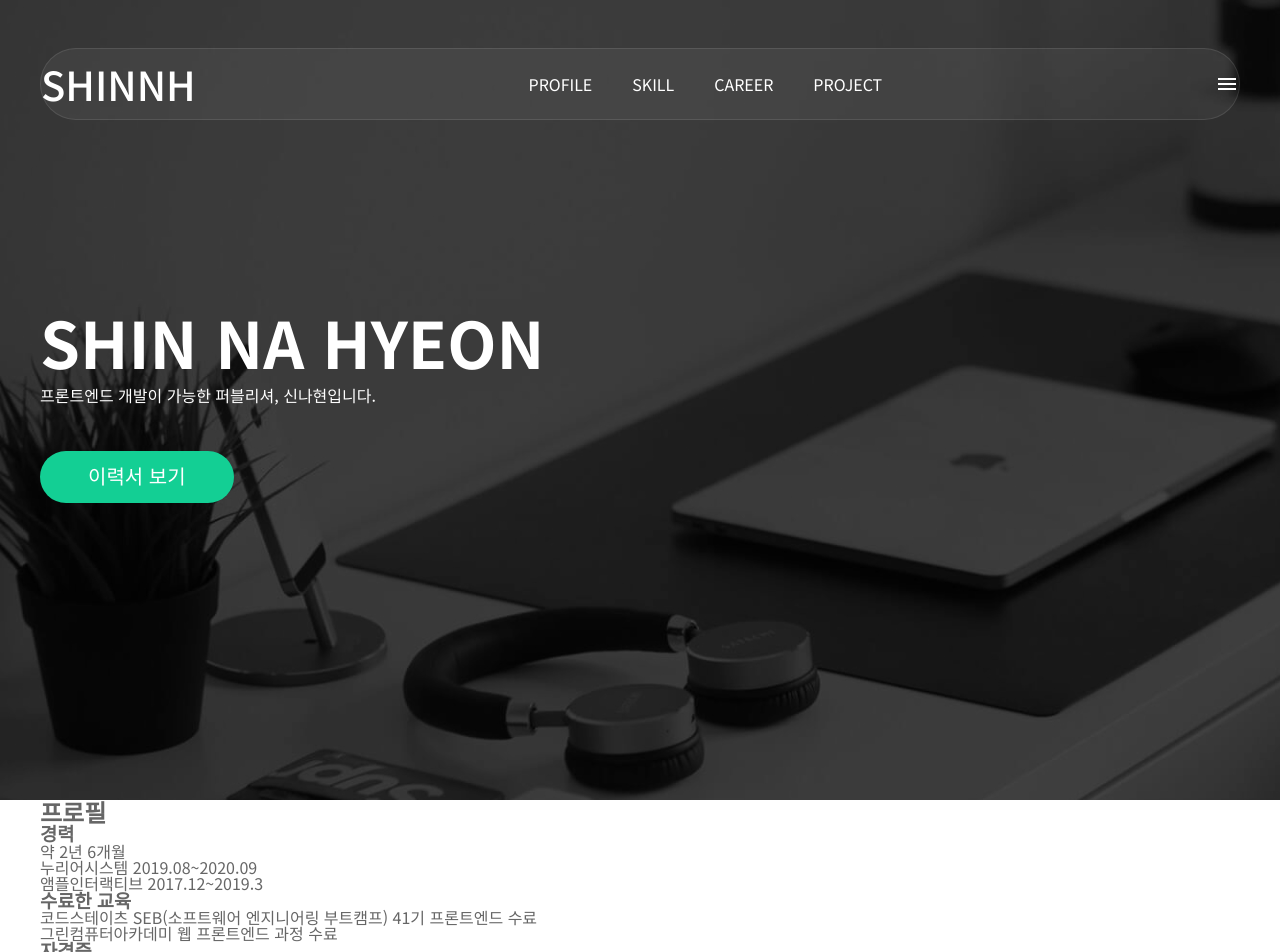
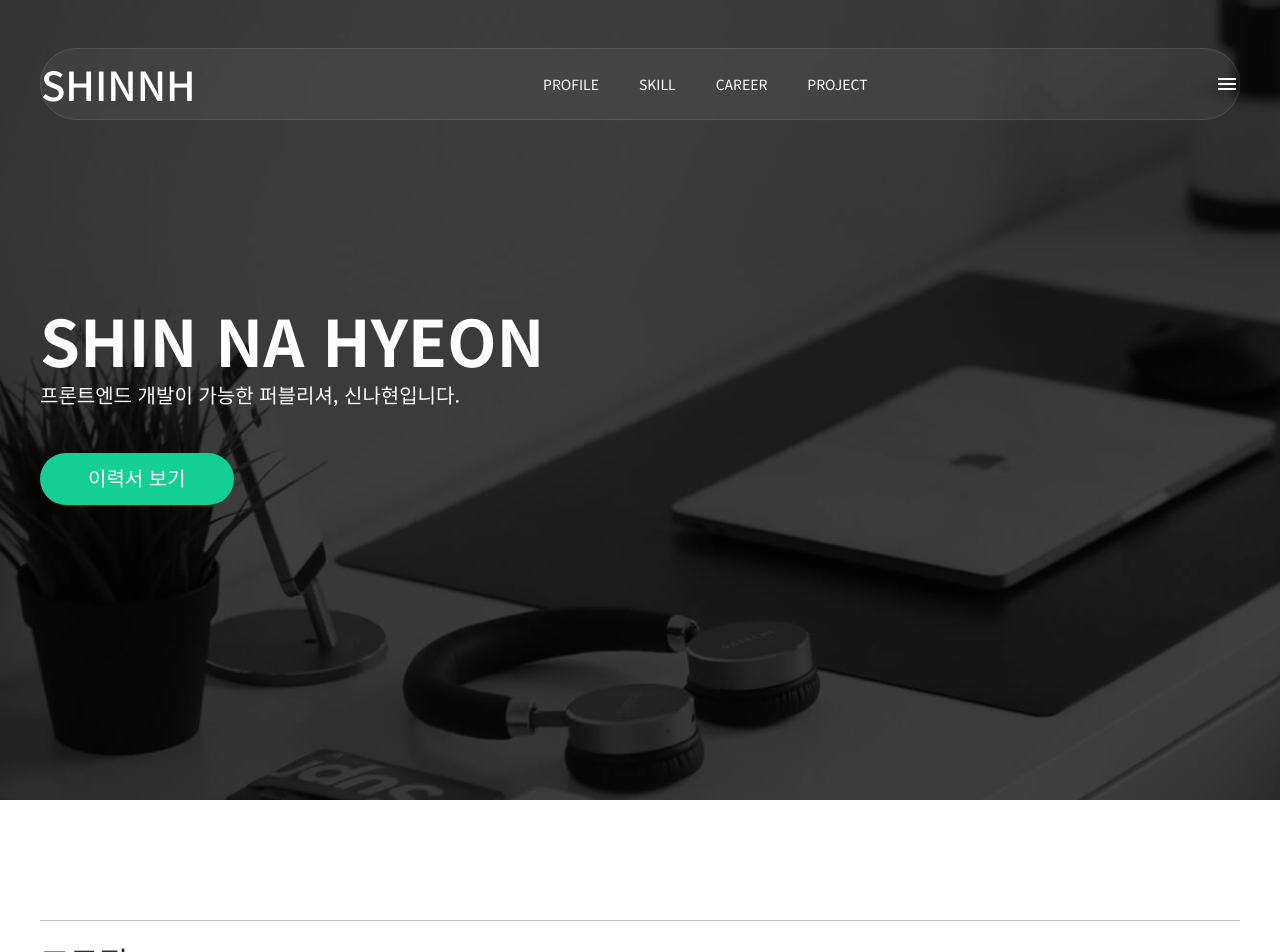
Before and after one commit to shinnh2/portfolio_snh, a React (Vite) app: page / in a window 1280 px wide. Shown: the top 952 px of the page. Built offline with nearby package versions, Linux system fonts and the light colour scheme.

Commit message:
[feat/profile] Profile 컴포넌트 스타일 추가

```diff
--- a/src/App.css
+++ b/src/App.css
@@ -20,29 +20,29 @@
 	--on-background-color: var(--dark-gray);
 	--error-color: var(--red);
 	/* font size */
-	--fs-normal: 16px;
+	--fs-normal: 14px;
 	--fs-h1: 40px;
 	--fs-h2: 32px;
 	--fs-h3: 28px;
 	--fs-h4: 24px;
 	--fs-h5: 20px;
 	--fs-h6: 16px;
-	--fs-caption: 14px;
-	--fs-caption-sm: 12px;
+	--fs-caption: 12px;
+	--fs-caption-sm: 10px;
 	/* font weight */
 	--fw-extra-bold: 700;
 	--fw-bold: 500;
 	--fw-normal: 400;
 	/* line-height */
-	--lh-normal: calc(var(--fs-normal)+8);
-	--lh-h1: calc(var(--fs-h1)+8);
-	--lh-h2: calc(var(--fs-h2)+8);
-	--lh-h3: calc(var(--fs-h3)+8);
-	--lh-h4: calc(var(--fs-h4)+8);
-	--lh-h5: calc(var(--fs-h5)+8);
-	--lh-h6: calc(var(--fs-h6)+8);
-	--lh-caption: calc(var(--fs-caption)+8);
-	--lh-caption-sm: calc(var(--fs-caption-sm)+8);
+	--lh-normal: calc(var(--fs-normal) + 8px);
+	--lh-h1: calc(var(--fs-h1) + 8px);
+	--lh-h2: calc(var(--fs-h2) + 8px);
+	--lh-h3: calc(var(--fs-h3) + 8px);
+	--lh-h4: calc(var(--fs-h4) + 8px);
+	--lh-h5: calc(var(--fs-h5) + 8px);
+	--lh-h6: calc(var(--fs-h6) + 8px);
+	--lh-caption: calc(var(--fs-caption) + 8px);
+	--lh-caption-sm: calc(var(--fs-caption-sm) + 8px);
 	/* border-radius */
 	--br-lg: 16px;
 	--br-md: 8px;
@@ -66,6 +66,9 @@ body {
 .container {
 	width: 1200px;
 	margin: 0 auto;
+}
+.container.main {
+	padding: 120px 0;
 }
 /* Header */
 .header {
@@ -137,6 +140,7 @@ body {
 	color: var(--white);
 }
 .content .sub_title {
+	font-size: var(--fs-h5);
 	color: var(--white);
 }
 .content .visual_btn {
@@ -150,6 +154,51 @@ body {
 	font-weight: var(--fw-bold);
 	color: var(--white);
 }
+/* main content */
+/* profile */
+.main_title {
+	margin-bottom: 48px;
+}
+.main_title .sub_title {
+	margin-bottom: 16px;
+	font-size: var(--fs-h5);
+	font-weight: var(--fw-bold);
+	color: var(--primary-color);
+}
+.main_title .title {
+	padding: 24px 0;
+	border-top: 1px solid var(--border-color-dark);
+	font-size: var(--fs-h2);
+	font-weight: var(--fw-bold);
+	color: var(--black);
+}
+.profile_content_wrap {
+	display: flex;
+	align-items: stretch;
+}
+.profile_content {
+	flex: 1;
+	margin-left: 24px;
+	padding: 54px;
+	border: 1px solid var(--border-color);
+	background: var(--background-color);
+}
+.profile_content:nth-child(1) {
+	margin-left: 0;
+}
+.profile_content_title {
+	margin-bottom: 16px;
+	font-size: var(--fs-h6);
+	font-weight: var(--fw-bold);
+	color: var(--black);
+}
+.profile_content_description li {
+	margin-left: 20px;
+	list-style-type: disc;
+	line-height: var(--lh-normal);
+	font-size: var(--fs-normal);
+}
+
 @media (max-width: 1240px) {
 	.container {
 		width: calc(100% - 80px);
```
